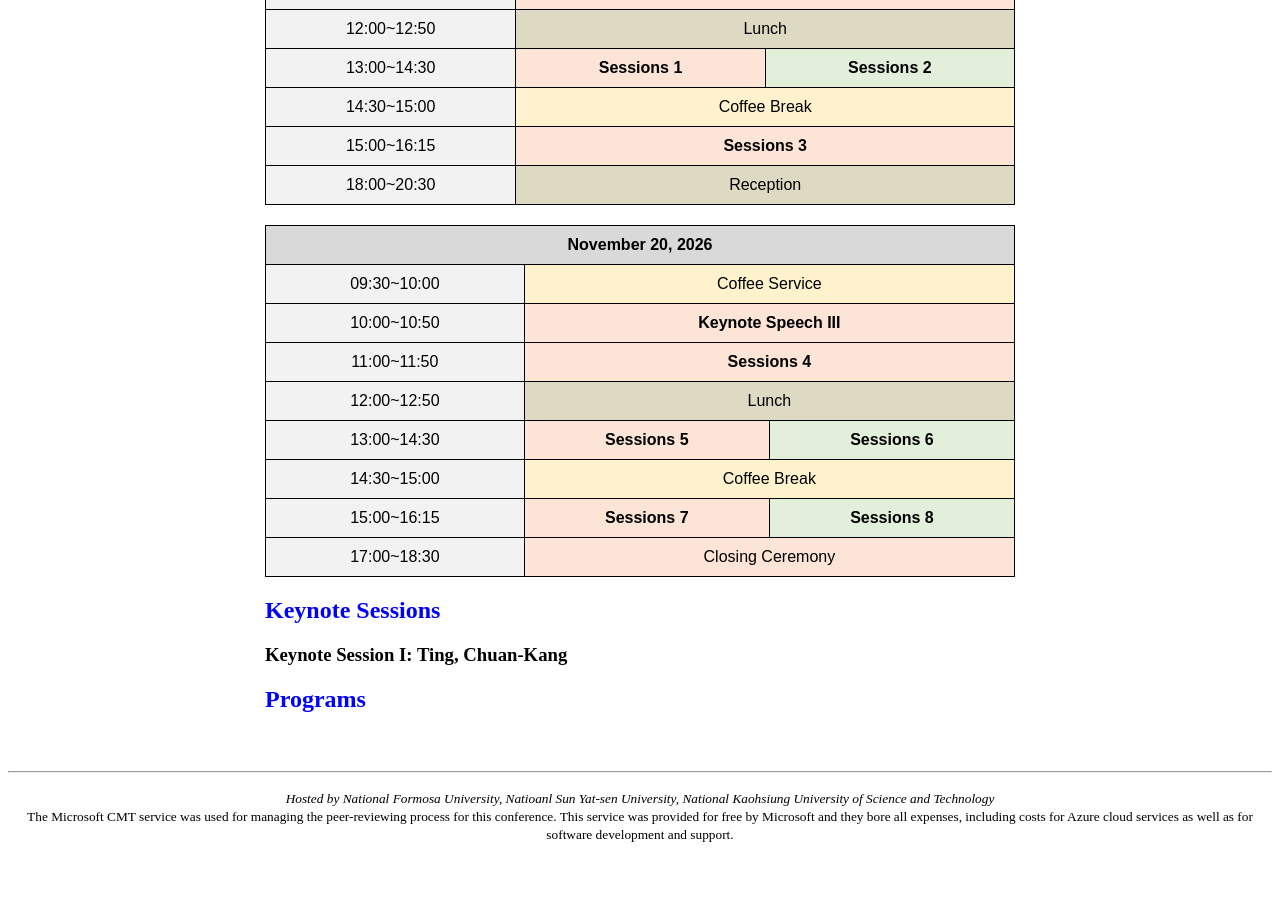
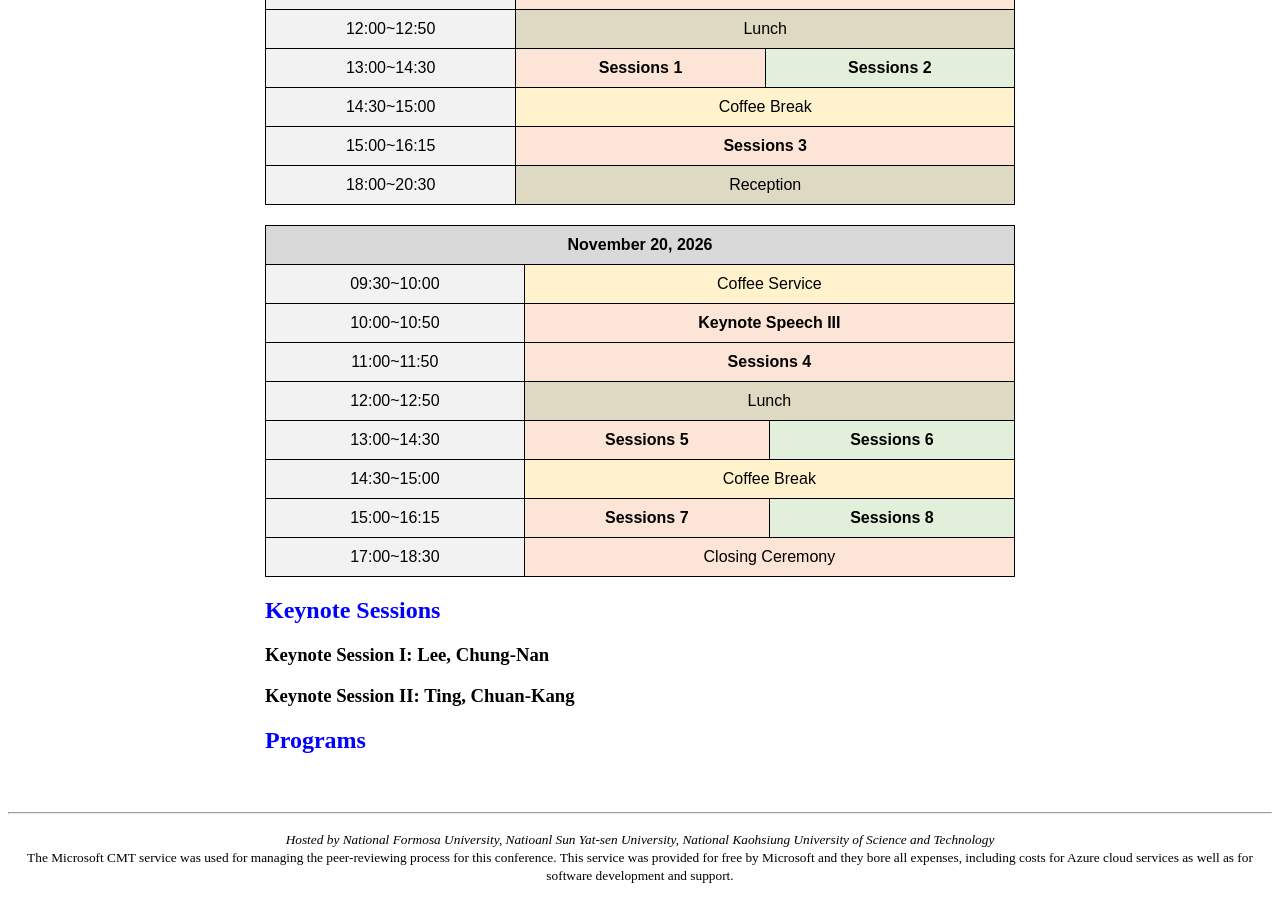
Before and after one commit to icea-conf/2026, a Jekyll site: the page built from program/index.html, in a window 1280 px wide and 900 px high, scrolled down 655 px. Built offline with Jekyll 4.4.1, drawn with Linux system fonts in a browser that asks for light colours; before the commit the page ends 1514 px from its top, so only the background shows below that.

Commit message:
Update index.html

```diff
--- a/program/index.html
+++ b/program/index.html
@@ -283,11 +283,15 @@ title: ICEA 2026
         style="max-width: 100%; height: auto" />
 -->
       <h2 style="color: #0000ff">Keynote Sessions</h2>
-
+      <h3
+        onclick='window.open("https://icea-conf.github.io/2026/keynote/CNLee.htm", "_blank")'
+        style="cursor: pointer">
+        <b>Keynote Session I: Lee, Chung-Nan </b>
+      </h3>
       <h3
         onclick='window.open("https://icea-conf.github.io/2026/keynote/Ting.htm", "_blank")'
         style="cursor: pointer">
-        <b>Keynote Session I: Ting, Chuan-Kang </b>
+        <b>Keynote Session II: Ting, Chuan-Kang </b>
       </h3>
 <!--
       <h3
```
